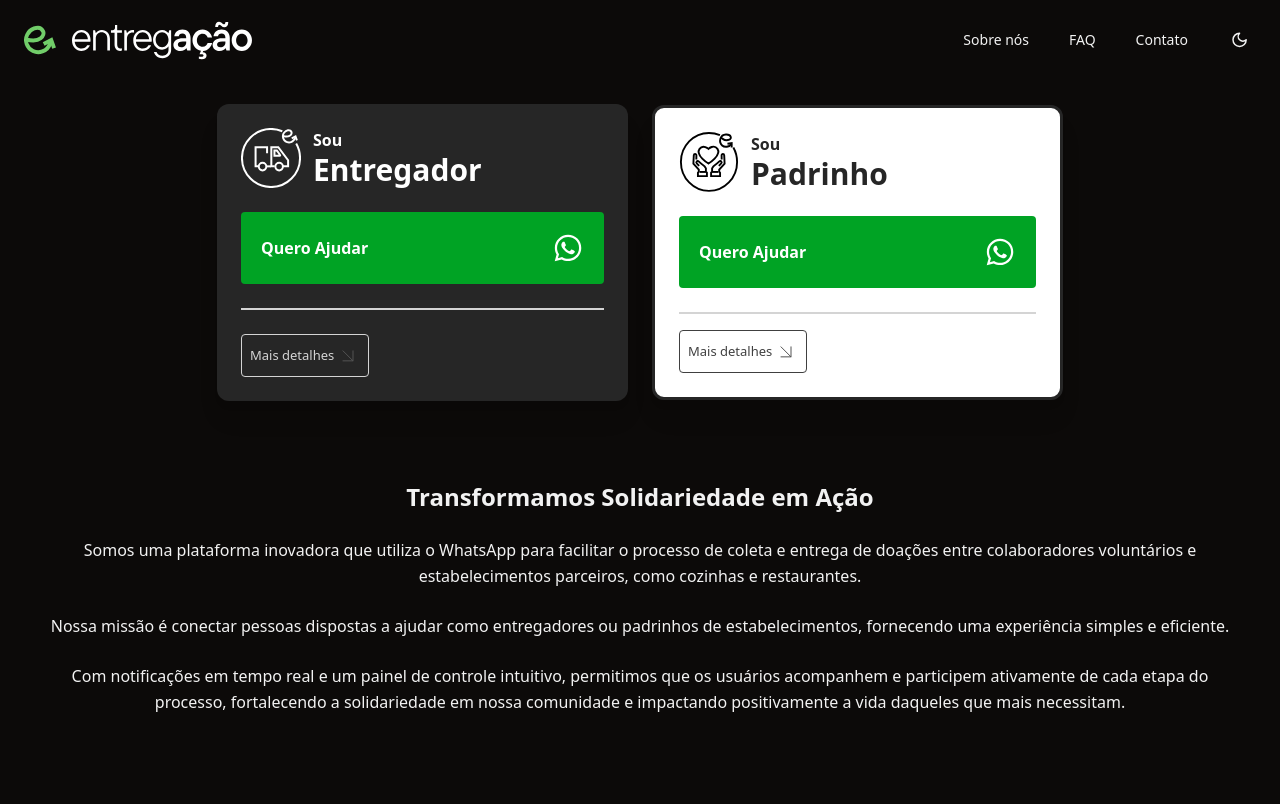
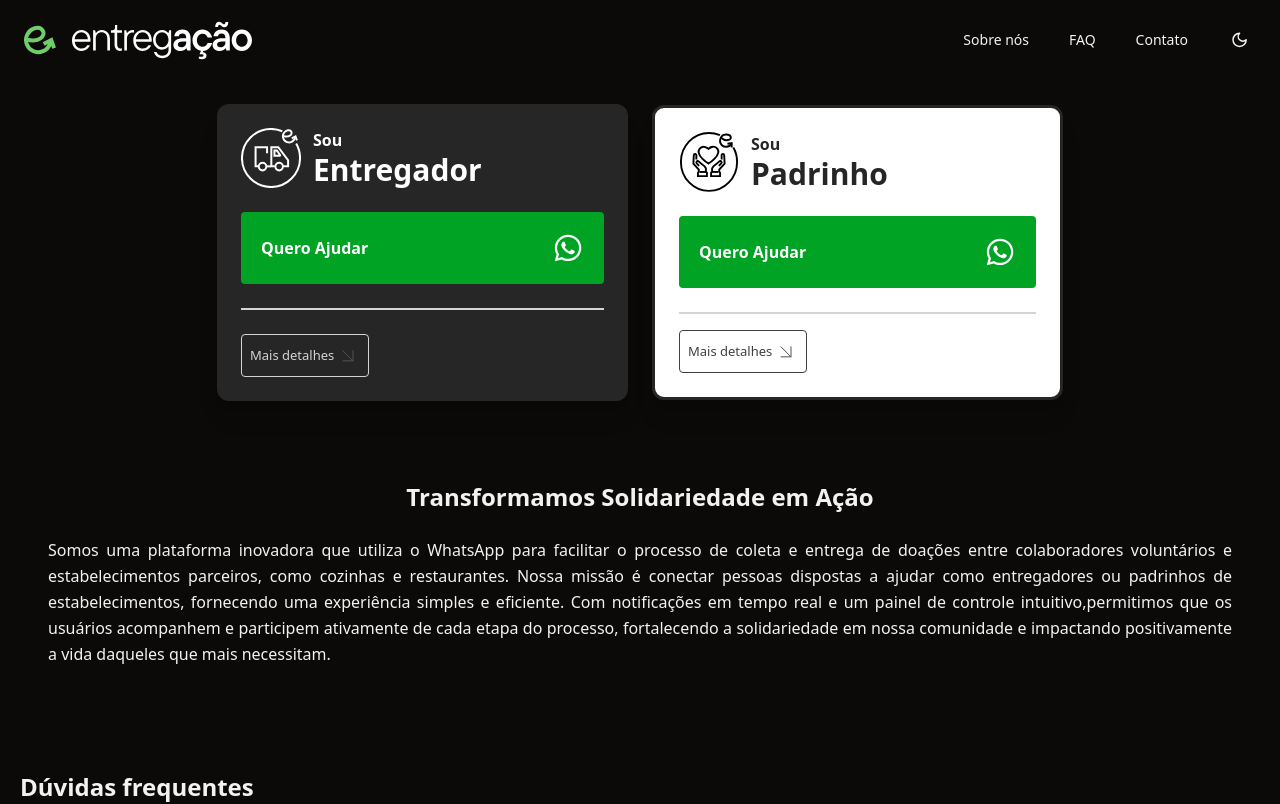
Before and after one commit to lucaoskaique/entregacao-app, a React (Vite) app: page / in a window 1280 px wide. Shown: the top 804 px of the page. Built offline with nearby package versions, Linux system fonts and the light colour scheme.

Commit message:
feat: Atualizar texto e formatação no componente About

```diff
--- a/src/components/About.tsx
+++ b/src/components/About.tsx
@@ -1,25 +1,17 @@
 export const About = () => {
   return (
-    <section id="about" className="tablet:text-center mt-[50px] mx-5">
+    <section id="about" className="container tablet:text-center mt-[50px]">
       <div className="px-6 flex flex-col">
-        <h2 className="text-2xl md:text-3xl font-bold w-[75%] tablet:w-full">
+        <h2 className="text-2xl md:text-3xl font-bold tablet:w-full text-center">
           Transformamos Solidariedade em Ação
         </h2>
         <div className="flex flex-col text-base md:text-xl gap-y-6 my-6">
-          <p className="leading-relaxed">
-            Somos uma plataforma inovadora que utiliza o WhatsApp para facilitar
-              o processo de coleta e entrega de doações entre colaboradores
-              voluntários e estabelecimentos parceiros, como cozinhas e
-              restaurantes.</p>
-          <p className="leading-relaxed">
-            Nossa missão é conectar pessoas dispostas a ajudar como entregadores
-             ou padrinhos de estabelecimentos, fornecendo uma experiência
-             simples e eficiente. </p>
-          <p className="leading-relaxed">
-            Com notificações em tempo real e um painel de controle intuitivo,
-              permitimos que os usuários acompanhem e participem ativamente de
-             cada etapa do processo, fortalecendo a solidariedade em nossa
-             comunidade e impactando positivamente a vida daqueles que mais necessitam.</p>
+          <p className="leading-relaxed text-justify">
+            Somos uma plataforma inovadora que utiliza o WhatsApp para facilitar o processo de coleta e entrega de doações entre colaboradores voluntários e estabelecimentos parceiros, como cozinhas e restaurantes.
+
+            Nossa missão é conectar pessoas dispostas a ajudar como entregadores ou padrinhos de estabelecimentos, fornecendo uma experiência simples e eficiente.
+
+            Com notificações em tempo real e um painel de controle intuitivo,permitimos que os usuários acompanhem e participem ativamente de cada etapa do processo, fortalecendo a solidariedade em nossa comunidade e impactando positivamente a vida daqueles que mais necessitam.</p>
         </div>
       </div>
     </section>
```
